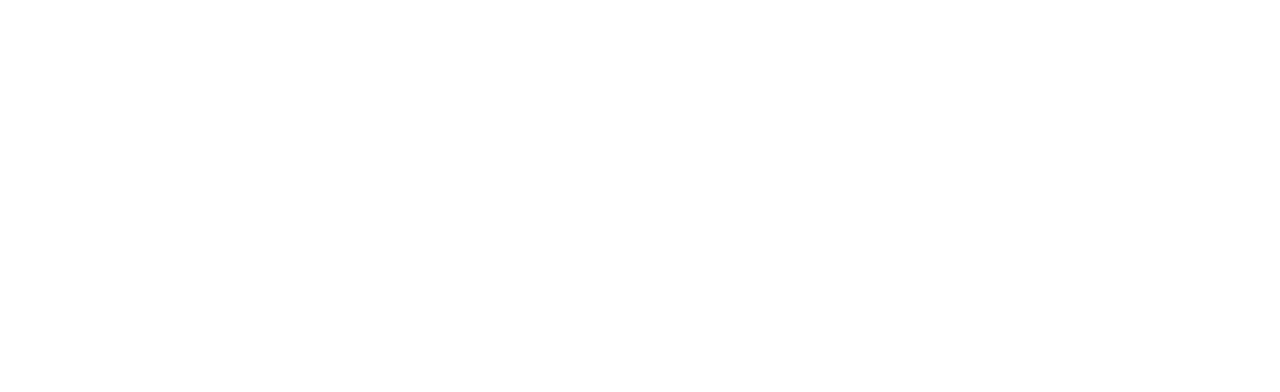
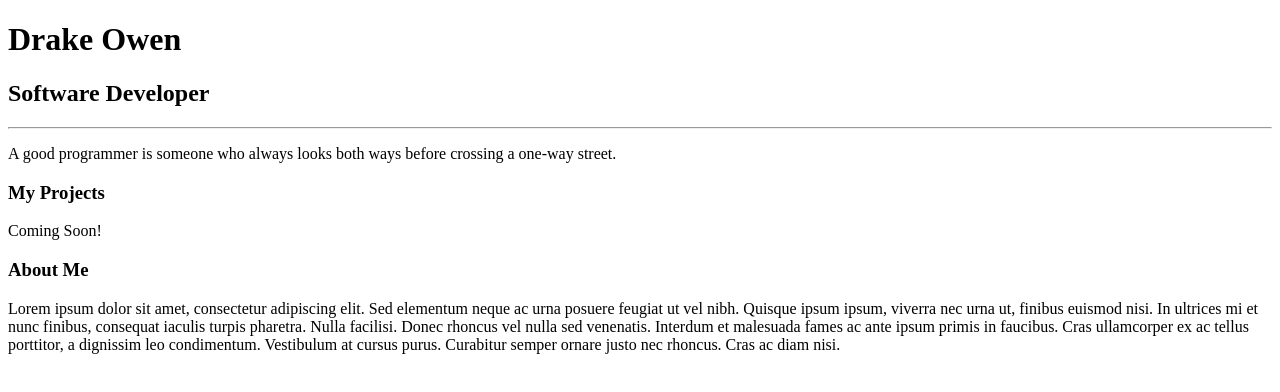
Before and after one commit to DrakeOwenIO/Profile, a plain HTML site: page index.html in a window 1280 px wide. Drawn offline with Linux system fonts and the light colour scheme.

Commit message:
Added content to the page

```diff
--- a/index.html
+++ b/index.html
@@ -3,7 +3,7 @@
   <head>
 	<meta charset="utf-8">
 	<meta name="viewport" content="width=device-width">
-	<title>repl.it</title>
+	<title>My Project</title>
   </head>
   <body>
 	<!--
@@ -22,5 +22,22 @@
 		  - Switch out your lorem ipsum for Hipster Ipsum (https://hipsum.co/).
 		  - Add another H3 that contains "Contact Me," a paragraph tag containing your email, and a paragraph tag containing your phone number (these can be fake!).
 	 -->
+
+     <div>
+         <h1>Drake Owen</h1>
+         <h2>Software Developer</h2>
+
+         <hr>
+
+         <p>A good programmer is someone who always looks both ways before crossing a one-way street.</p>
+
+         <h3>My Projects</h3>
+         <p>Coming Soon!</p>
+
+         <h3>About Me</h3>
+         <p>Lorem ipsum dolor sit amet, consectetur adipiscing elit. Sed elementum neque ac urna posuere feugiat ut vel nibh. Quisque ipsum ipsum, viverra nec urna ut, finibus euismod nisi. In ultrices mi et nunc finibus, consequat iaculis turpis pharetra. Nulla facilisi. Donec rhoncus vel nulla sed venenatis. Interdum et malesuada fames ac ante ipsum primis in faucibus. Cras ullamcorper ex ac tellus porttitor, a dignissim leo condimentum. Vestibulum at cursus purus. Curabitur semper ornare justo nec rhoncus. Cras ac diam nisi.</p>
+
+     </div>
+
   </body>
 </html>
```
